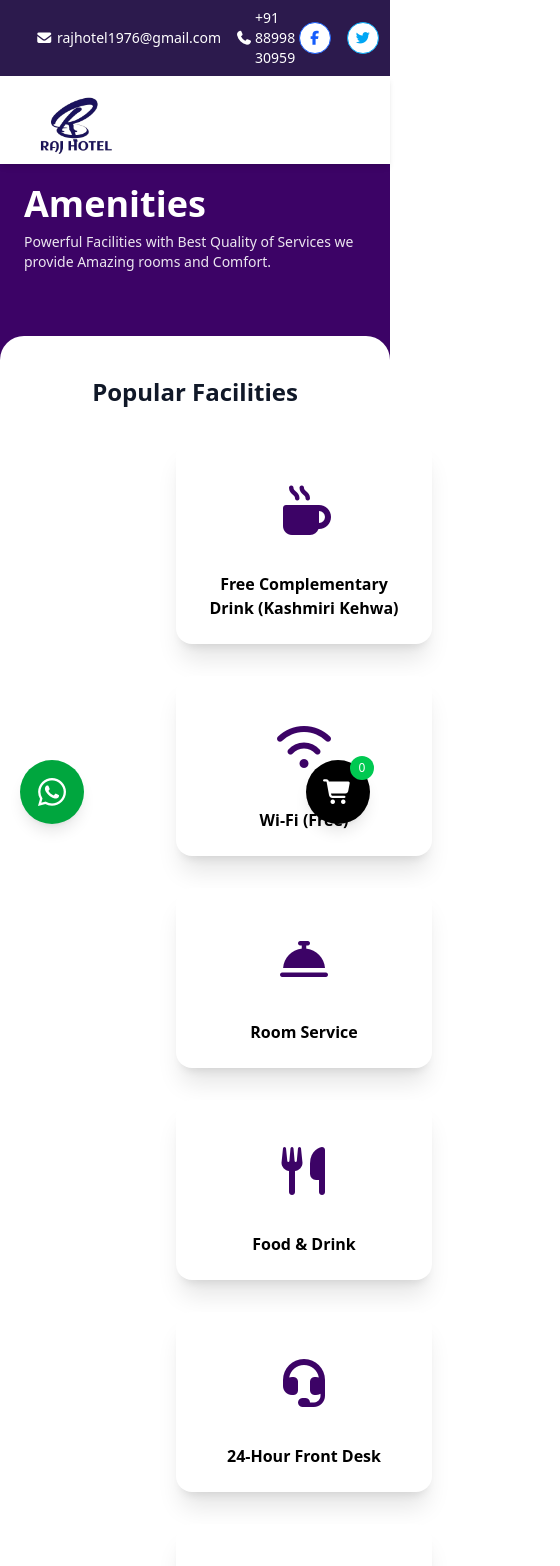
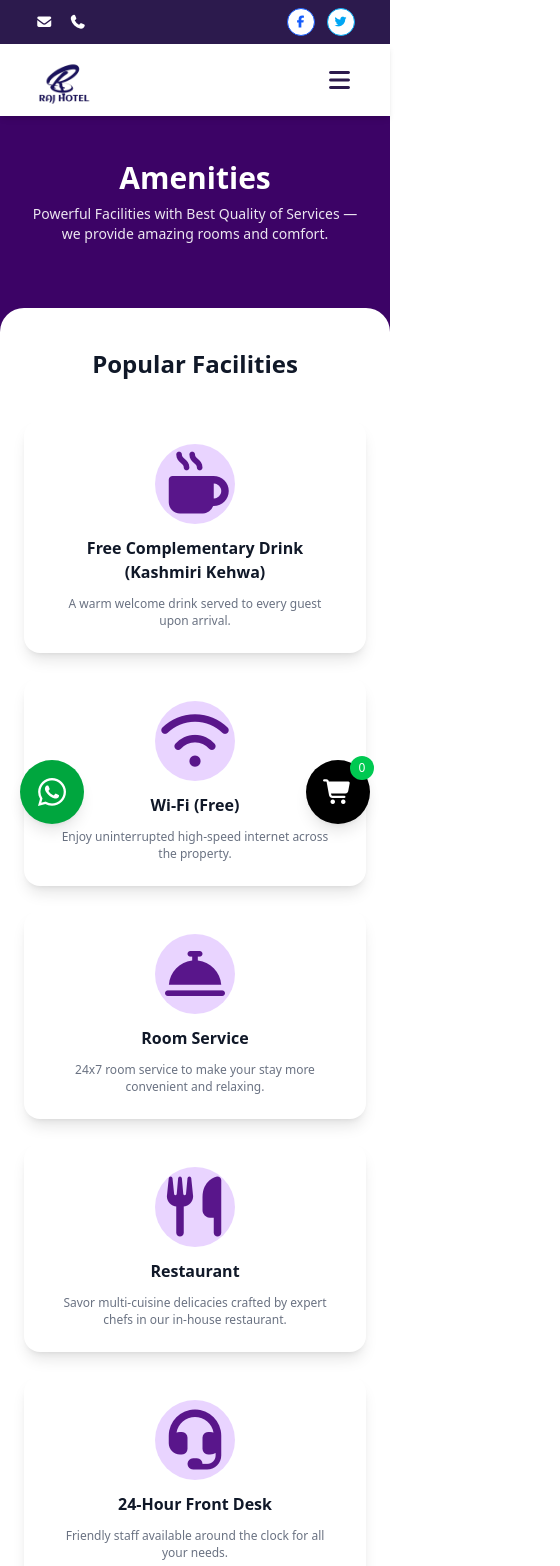
Before and after one commit to Harshkesharwani/Raj_hotel, a Vue app: page /amenities in a window 390 px wide. Shown: the top 1566 px of the page, 560 px wide, since content can reach past the window. Built offline with nearby package versions, Linux system fonts and the light colour scheme.

Commit message:
navbar responsive

```diff
--- a/src/components/Navbar.vue
+++ b/src/components/Navbar.vue
@@ -5,28 +5,32 @@
       <div class="max-w-9/10 mx-auto px-4 flex justify-between items-center">
         <!-- Contact Info -->
         <div class="flex space-x-4">
-          <span class="flex items-center gap-1">
+          <!-- Email -->
+          <a href="mailto:rajhotel1976@gmail.com" class="flex items-center gap-1 hover:underline">
+            <!-- Show icon only on small screens -->
             <i class="fas fa-envelope"></i>
-            <a href="mailto:rajhotel1976@gmail.com" class="hover:underline">rajhotel1976@gmail.com</a>
-          </span>
-          <span class="flex items-center gap-1">
+            <span class="hidden sm:inline">rajhotel1976@gmail.com</span>
+          </a>
+
+          <!-- Phone -->
+          <a href="tel:+918899830959" class="flex items-center gap-1 hover:underline">
             <i class="fas fa-phone"></i>
-            <a href="tel:+918899830959" class="hover:underline">+91 88998 30959</a>
-          </span>
+            <span class="hidden sm:inline">+91 88998 30959</span>
+          </a>
         </div>
 
         <!-- Social Links -->
-        <div class="flex space-x-4">
+        <div class="flex space-x-3">
           <!-- Facebook -->
           <a href="https://facebook.com" target="_blank"
-            class="flex items-center justify-center w-8 h-8 rounded-full bg-white text-blue-600 border border-blue-600 hover:bg-blue-600 hover:text-white transition duration-300">
-            <i class="fab fa-facebook-f"></i>
+            class="flex items-center justify-center w-7 h-7 sm:w-8 sm:h-8 rounded-full bg-white text-blue-600 border border-blue-600 hover:bg-blue-600 hover:text-white transition duration-300">
+            <i class="fab fa-facebook-f text-xs sm:text-sm"></i>
           </a>
 
           <!-- Twitter -->
           <a href="https://twitter.com" target="_blank"
-            class="flex items-center justify-center w-8 h-8 rounded-full bg-white text-sky-500 border border-sky-500 hover:bg-sky-500 hover:text-white transition duration-300">
-            <i class="fab fa-twitter"></i>
+            class="flex items-center justify-center w-7 h-7 sm:w-8 sm:h-8 rounded-full bg-white text-sky-500 border border-sky-500 hover:bg-sky-500 hover:text-white transition duration-300">
+            <i class="fab fa-twitter text-xs sm:text-sm"></i>
           </a>
         </div>
       </div>
@@ -34,120 +38,69 @@
 
     <!-- Main Navbar -->
     <nav class="bg-white shadow-md">
-      <div class="max-w-9/10 mx-auto px-4 py-1 flex justify-between items-center">
-        <img src="../../public/remove background fr.png" alt="Raj Hotel Logo" class="h-20" />
-        <!-- <h1 class="text-2xl font-bold text-[#2C1A4D]">Raj Hotel</h1> -->
+      <div class="max-w-9/10 mx-auto px-4 py-2 flex justify-between items-center">
+        <img src="../../public/remove background fr.png" alt="Raj Hotel Logo" class="h-14 sm:h-20" />
 
         <ul class="hidden md:flex space-x-6">
-          <li>
-            <RouterLink to="/" :class="[
+          <li v-for="item in navItems" :key="item.name">
+            <RouterLink :to="item.to" :class="[
               'relative text-gray-700 font-medium pb-4 transition duration-300',
-              activeLink === 'home'
+              activeLink === item.name
                 ? 'text-blue-600 font-semibold after:w-full'
                 : 'hover:text-[#2c1a4deb] hover:after:w-full',
-            ]" @click="setActive('home')">
-              Home
+            ]" @click="setActive(item.name)">
+              {{ item.label }}
               <span class="absolute left-0 bottom-0 h-0.5 bg-[#2c1a4deb] w-0 transition-all duration-300"
-                :class="activeLink === 'home' ? 'w-full' : ''"></span>
-            </RouterLink>
-          </li>
-          <li>
-            <RouterLink to="/about" :class="[
-              'relative text-gray-700 font-medium pb-4 transition duration-300',
-              activeLink === 'about'
-                ? 'text-blue-600 font-semibold after:w-full'
-                : 'hover:text-[#2c1a4deb] hover:after:w-full',
-            ]" @click="setActive('about')">
-              About Us
-              <span class="absolute left-0 bottom-0 h-0.5 bg-[#2c1a4deb] w-0 transition-all duration-300"
-                :class="activeLink === 'about' ? 'w-full' : ''"></span>
-            </RouterLink>
-          </li>
-          <li>
-            <RouterLink to="/amenities" :class="[
-              'relative text-gray-700 font-medium pb-4 transition duration-300',
-              activeLink === 'amenities'
-                ? 'text-blue-600 font-semibold after:w-full'
-                : 'hover:text-[#2c1a4deb] hover:after:w-full',
-            ]" @click="setActive('amenities')">
-              Amenities
-              <span class="absolute left-0 bottom-0 h-0.5 bg-[#2c1a4deb] w-0 transition-all duration-300"
-                :class="activeLink === 'amenities' ? 'w-full' : ''"></span>
-            </RouterLink>
-          </li>
-
-          <li>
-            <RouterLink to="/tariff" :class="[
-              'relative text-gray-700 font-medium pb-4 transition duration-300',
-              activeLink === 'tariff'
-                ? 'text-blue-600 font-semibold after:w-full'
-                : 'hover:text-[#2c1a4deb] hover:after:w-full',
-            ]" @click="setActive('tariff')">
-              Tariff
-              <span class="absolute left-0 bottom-0 h-0.5 bg-[#2c1a4deb] w-0 transition-all duration-300"
-                :class="activeLink === 'tariff' ? 'w-full' : ''"></span>
-            </RouterLink>
-          </li>
-
-          <li>
-            <RouterLink to="/gallery" :class="[
-              'relative text-gray-700 font-medium pb-4 transition duration-300',
-              activeLink === 'gallery'
-                ? 'text-blue-600 font-semibold after:w-full'
-                : 'hover:text-[#2c1a4deb] hover:after:w-full',
-            ]" @click="setActive('gallery')">
-              Gallery
-              <span class="absolute left-0 bottom-0 h-0.5 bg-[#2c1a4deb] w-0 transition-all duration-300"
-                :class="activeLink === 'gallery' ? 'w-full' : ''"></span>
-            </RouterLink>
-          </li>
-
-          <li>
-            <RouterLink to="/blog" :class="[
-              'relative text-gray-700 font-medium pb-4 transition duration-300',
-              activeLink === 'blog'
-                ? 'text-blue-600 font-semibold after:w-full'
-                : 'hover:text-[#2c1a4deb] hover:after:w-full',
-            ]" @click="setActive('blog')">
-              Blog
-              <span class="absolute left-0 bottom-0 h-0.5 bg-[#2c1a4deb] w-0 transition-all duration-300"
-                :class="activeLink === 'blog' ? 'w-full' : ''"></span>
-            </RouterLink>
-          </li>
-
-          <!-- <li>
-            <a href="#rooms" :class="[
-              'relative text-gray-700 font-medium pb-4 transition duration-300',
-              activeLink === 'rooms'
-                ? 'text-blue-600 font-semibold after:w-full'
-                : 'hover:text-[#2c1a4deb] hover:after:w-full',
-            ]" @click="setActive('rooms')">
-              Rooms
-              <span class="absolute left-0 bottom-0 h-0.5 bg-[#2c1a4deb] w-0 transition-all duration-300"
-                :class="activeLink === 'rooms' ? 'w-full' : ''"></span>
-            </a>
-          </li> -->
-
-          <li>
-            <RouterLink to="/contact" :class="[
-              'relative text-gray-700 font-medium pb-4 transition duration-300',
-              activeLink === 'contact'
-                ? 'text-blue-600 font-semibold after:w-full'
-                : 'hover:text-[#2c1a4deb] hover:after:w-full',
-            ]" @click="setActive('contact')">
-              Contact Us
-              <span class="absolute left-0 bottom-0 h-0.5 bg-[#2c1a4deb] w-0 transition-all duration-300"
-                :class="activeLink === 'contact' ? 'w-full' : ''"></span>
+                :class="activeLink === item.name ? 'w-full' : ''"></span>
             </RouterLink>
           </li>
         </ul>
+
+        <!-- Mobile Menu Button -->
+        <button class="md:hidden text-[#2C1A4D] text-2xl focus:outline-none" @click="toggleMenu">
+          <i :class="isMenuOpen ? 'fas fa-times' : 'fas fa-bars'"></i>
+        </button>
+      </div>
+
+      <!-- Mobile Dropdown Menu -->
+      <div v-if="isMenuOpen"
+        class="md:hidden bg-white border-t border-gray-200 flex flex-col items-center py-3 space-y-3 shadow-md">
+        <RouterLink v-for="item in navItems" :key="item.name" :to="item.to"
+          class="text-gray-700 font-medium text-lg hover:text-[#2c1a4deb] transition"
+          @click="() => { setActive(item.name); toggleMenu(); }">
+          {{ item.label }}
+        </RouterLink>
       </div>
     </nav>
   </header>
 </template>
+
 <script setup>
 import { ref } from "vue";
-import { RouterLink } from 'vue-router'
+import { RouterLink } from "vue-router";
+
 const activeLink = ref("home");
+const isMenuOpen = ref(false);
+
 const setActive = (link) => (activeLink.value = link);
+const toggleMenu = () => (isMenuOpen.value = !isMenuOpen.value);
+
+const navItems = [
+  { name: "home", label: "Home", to: "/" },
+  { name: "about", label: "About Us", to: "/about" },
+  { name: "amenities", label: "Amenities", to: "/amenities" },
+  { name: "tariff", label: "Tariff", to: "/tariff" },
+  { name: "gallery", label: "Gallery", to: "/gallery" },
+  { name: "blog", label: "Blog", to: "/blog" },
+  { name: "contact", label: "Contact Us", to: "/contact" },
+];
 </script>
+
+<style scoped>
+/* Smooth mobile menu animation (optional) */
+@media (max-width: 768px) {
+  nav .md\\:hidden {
+    transition: all 0.3s ease;
+  }
+}
+</style>
--- a/src/views/Amenities.vue
+++ b/src/views/Amenities.vue
@@ -1,28 +1,33 @@
 <template>
-  <div class="min-h-screen bg-purple-950 flex-1 pt-34 pb-10">
+  <div class="min-h-screen bg-purple-950 flex-1 pt-28 pb-10">
     <!-- Amenities Header -->
-    <section class="py-12 px-6 md:px-16 text-white">
-      <h1 class="text-4xl font-extrabold mb-2">Amenities</h1>
-      <p class="mb-4 text-sm opacity-90">
-        Powerful Facilities with Best Quality of Services we provide Amazing rooms and Comfort.
+    <section class="py-12 px-6 md:px-16 text-white text-center md:text-left">
+      <h1 class="text-3xl sm:text-4xl font-extrabold mb-2">Amenities</h1>
+      <p class="mb-4 text-sm sm:text-base opacity-90 max-w-2xl mx-auto md:mx-0">
+        Powerful Facilities with Best Quality of Services — we provide amazing rooms and comfort.
       </p>
     </section>
 
     <!-- Facilities Card Grid -->
-    <div class="bg-white rounded-t-3xl px-12 py-10">
-      <h2 class="text-center text-2xl font-bold mb-8 text-gray-900">Popular Facilities</h2>
+    <div class="bg-white rounded-t-3xl px-6 sm:px-10 md:px-16 py-10">
+      <h2 class="text-center text-2xl sm:text-3xl font-bold mb-10 text-gray-900">
+        Popular Facilities
+      </h2>
 
       <transition-group name="fade-scale" tag="div"
-        class="grid grid-cols-1 sm:grid-cols-2 lg:grid-cols-3 gap-8 justify-items-center place-items-center mx-auto px-64"
+        class="grid grid-cols-1 sm:grid-cols-2 lg:grid-cols-3 gap-6 sm:gap-8 justify-items-center mx-auto max-w-7xl"
         appear>
-        <div v-for="(facility, idx) in facilityList" :key="facility.title" class="bg-white rounded-2xl shadow-xl p-6 flex flex-col items-center text-center space-y-2 w-64
-             transform transition-transform duration-300 hover:scale-105 hover:shadow-2xl hover:bg-purple-50">
-          <span
-            class="flex items-center justify-center h-24 w-24 rounded-full bg-brand-purple text-purple-950 text-2xl mb-3 transition-colors duration-300 hover:bg-purple-950 hover:text-white">
+        <div v-for="(facility, idx) in facilityList" :key="facility.title" class="bg-white rounded-2xl shadow-lg p-6 flex flex-col items-center text-center space-y-3
+                 w-full sm:w-72 md:w-64 transform transition-transform duration-300
+                 hover:scale-105 hover:shadow-2xl hover:bg-purple-50">
+          <span class="flex items-center justify-center h-20 w-20 sm:h-24 sm:w-24 rounded-full bg-purple-200
+                   text-purple-900 text-3xl mb-3 transition-all duration-300 hover:bg-purple-950 hover:text-white">
             <i :class="facility.icon"></i>
           </span>
-          <p class="font-semibold">{{ facility.title }}</p>
-          <p v-if="facility.desc" class="text-xs text-gray-500 mt-1">{{ facility.desc }}</p>
+          <p class="font-semibold text-base sm:text-lg text-gray-900">{{ facility.title }}</p>
+          <p v-if="facility.desc" class="text-xs sm:text-sm text-gray-500 leading-snug px-2">
+            {{ facility.desc }}
+          </p>
         </div>
       </transition-group>
     </div>
@@ -34,47 +39,47 @@ const facilityList = [
   {
     icon: 'fas fa-mug-hot fa-2xl',
     title: 'Free Complementary Drink (Kashmiri Kehwa)',
-    desc: '',
+    desc: 'A warm welcome drink served to every guest upon arrival.',
   },
   {
     icon: 'fas fa-wifi fa-2xl',
     title: 'Wi-Fi (Free)',
-    desc: '',
+    desc: 'Enjoy uninterrupted high-speed internet across the property.',
   },
   {
     icon: 'fas fa-bell-concierge fa-2xl',
     title: 'Room Service',
-    desc: '',
+    desc: '24x7 room service to make your stay more convenient and relaxing.',
   },
   {
     icon: 'fas fa-utensils fa-2xl',
-    title: 'Food & Drink',
-    desc: '',
+    title: 'Restaurant',
+    desc: 'Savor multi-cuisine delicacies crafted by expert chefs in our in-house restaurant.',
   },
   {
     icon: 'fas fa-headset fa-2xl',
     title: '24-Hour Front Desk',
-    desc: '',
+    desc: 'Friendly staff available around the clock for all your needs.',
   },
   {
     icon: 'fas fa-soap fa-2xl',
     title: 'Full-Service Laundry',
-    desc: '',
+    desc: 'Professional laundry and dry-cleaning services at your convenience.',
   },
   {
     icon: 'fas fa-child fa-2xl',
     title: 'Child-Friendly',
-    desc: 'We provide a family-friendly atmosphere with safety and world-class hospitality.',
+    desc: 'We provide a family-friendly atmosphere with safety and comfort.',
   },
   {
     icon: 'fas fa-car-side fa-2xl',
     title: 'Car Rental Onsite',
-    desc: 'Enjoy our onsite car rental service for a comfortable and convenient travel experience.',
+    desc: 'Enjoy our onsite car rental service for a convenient travel experience.',
   },
-]
+];
 </script>
 
-<style>
+<style scoped>
 .fade-scale-enter-active,
 .fade-scale-leave-active {
   transition: all 0.6s cubic-bezier(.68, -0.55, .27, 1.55);
```
